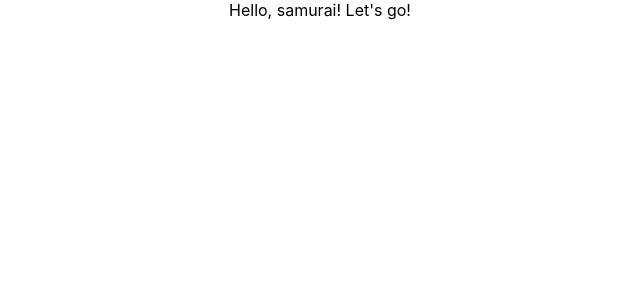
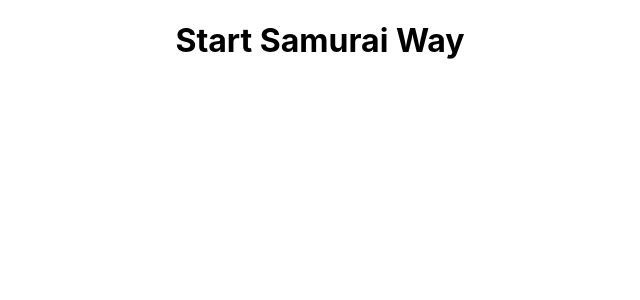
Before and after one commit to VlLabkovich/samurai-way-ts, a React (Create React App) app: page / in a window 1280 px wide. Shown: the top 300 px of the page, without its empty margins (320-960 px from the left). Built offline with nearby package versions, Linux system fonts and the light colour scheme.

Commit message:
init: start task

```diff
--- a/src/App.tsx
+++ b/src/App.tsx
@@ -1,12 +1,16 @@
 import React from 'react';
 import './App.css';
 
-function App() {
-  return (
-    <div className="App">
-     Hello, samurai! Let's go!
-    </div>
-  );
+const App = () => {
+
+    return (
+        <div>
+            <div className="App">
+                <h1>Start Samurai Way</h1>
+            </div>
+        </div>
+
+    );
 }
 
 export default App;
```
